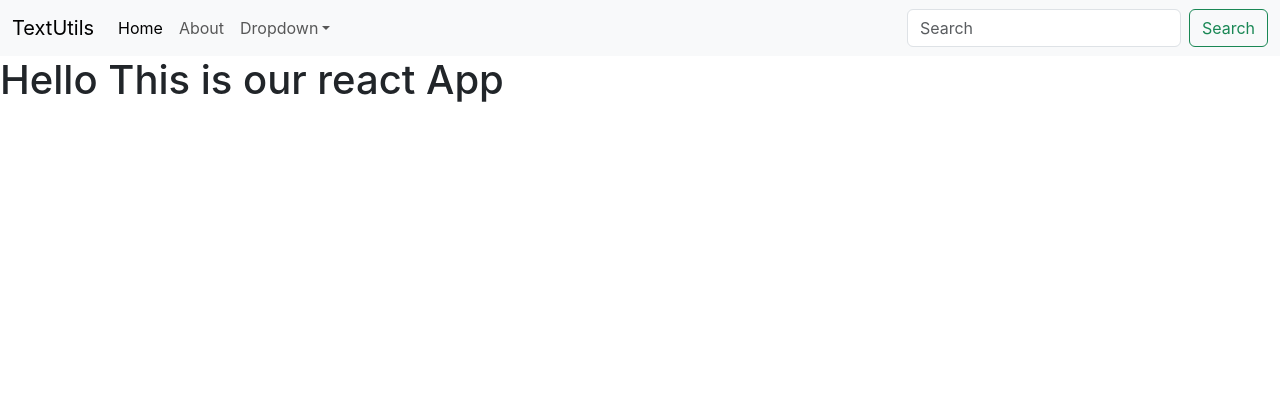
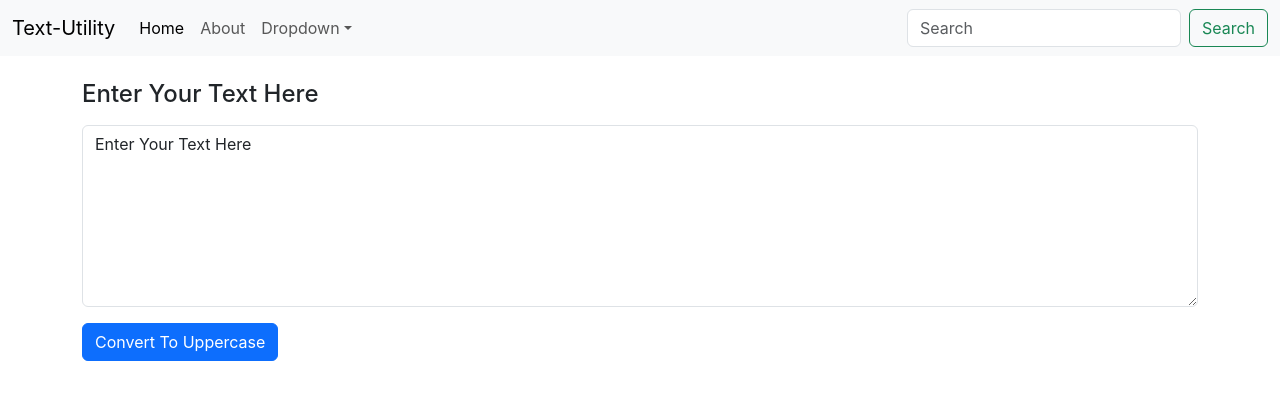
Before and after one commit to Aniket007code/textUtils, a React (Create React App) app in the folder textutils/: page / in a window 1280 px wide. Shown: the top 400 px of the page. Built offline with nearby package versions, Linux system fonts and the light colour scheme.

Commit message:
state ongoing

```diff
--- a/textutils/src/App.js
+++ b/textutils/src/App.js
@@ -1,47 +1,21 @@
 import logo from './logo.svg';
 import './App.css';
+import Navbar from './components/Navbar';
+import TextForm from './components/TextForm';
 
 function App() {
   return (
     <>
-      <nav className="navbar navbar-expand-lg bg-body-tertiary">
-        <div className="container-fluid">
-          <a className="navbar-brand" href="/">TextUtils</a>
-          <button className="navbar-toggler" type="button" data-bs-toggle="collapse" data-bs-target="#navbarSupportedContent" aria-controls="navbarSupportedContent" aria-expanded="false" aria-label="Toggle navigation">
-            <span className="navbar-toggler-icon"></span>
-          </button>
-          <div className="collapse navbar-collapse" id="navbarSupportedContent">
-            <ul className="navbar-nav me-auto mb-2 mb-lg-0">
-              <li className="nav-item">
-                <a className="nav-link active" aria-current="page" href="/">Home</a>
-              </li>
 
-              <li className="nav-item">
-                <a className="nav-link" href="/">About</a>
-              </li>
-              <li className="nav-item dropdown">
-                <a className="nav-link dropdown-toggle" href="/" role="button" data-bs-toggle="dropdown" aria-expanded="false">
-                  Dropdown
-                </a>
-                <ul className="dropdown-menu">
-                  <li><a className="dropdown-item" href="/">Action</a></li>
-                  <li><a className="dropdown-item" href="/">Another action</a></li>
-                  <li><hr className="dropdown-divider"/></li>
-                  <li><a className="dropdown-item" href="/">Something else here</a></li>
-                </ul>
-              </li>
-              {/* <li className="nav-item">
-                <a className="nav-link disabled">Disabled</a>
-              </li> */}
-            </ul>
-            <form className="d-flex" role="search">
-              <input className="form-control me-2" type="search" placeholder="Search" aria-label="Search"/>
-                <button className="btn btn-outline-success" type="submit">Search</button>
-            </form>
-          </div>
-        </div>
-      </nav>
-      <h1>Hello This is our react App</h1>
+      <Navbar title="Text-Utility" />
+      <br />
+      <div className="container">
+        <TextForm name = "Enter Your Text Here"/>
+
+      </div>
+
+
+      {/* <h1>Hello This is our react App</h1> */}
     </>
 
   );
--- a/textutils/src/components/Navbar.js
+++ b/textutils/src/components/Navbar.js
@@ -0,0 +1,55 @@
+import React from 'react'
+import PropTypes from 'prop-types';
+
+export default function Navbar(props) {
+    return (
+        <>
+            <nav className="navbar navbar-expand-lg bg-body-tertiary">
+                <div className="container-fluid">
+                    <a className="navbar-brand" href="/">{props.title}</a>
+                    <button className="navbar-toggler" type="button" data-bs-toggle="collapse" data-bs-target="#navbarSupportedContent" aria-controls="navbarSupportedContent" aria-expanded="false" aria-label="Toggle navigation">
+                        <span className="navbar-toggler-icon"></span>
+                    </button>
+                    <div className="collapse navbar-collapse" id="navbarSupportedContent">
+                        <ul className="navbar-nav me-auto mb-2 mb-lg-0">
+                            <li className="nav-item">
+                                <a className="nav-link active" aria-current="page" href="/">Home</a>
+                            </li>
+
+                            <li className="nav-item">
+                                <a className="nav-link" href="/">About</a>
+                            </li>
+                            <li className="nav-item dropdown">
+                                <a className="nav-link dropdown-toggle" href="/" role="button" data-bs-toggle="dropdown" aria-expanded="false">
+                                    Dropdown
+                                </a>
+                                <ul className="dropdown-menu">
+                                    <li><a className="dropdown-item" href="/">Action</a></li>
+                                    <li><a className="dropdown-item" href="/">Another action</a></li>
+                                    <li><hr className="dropdown-divider" /></li>
+                                    <li><a className="dropdown-item" href="/">Something else here</a></li>
+                                </ul>
+                            </li>
+                            {/* <li className="nav-item">
+                <a className="nav-link disabled">Disabled</a>
+              </li> */}
+                        </ul>
+                        <form className="d-flex" role="search">
+                            <input className="form-control me-2" type="search" placeholder="Search" aria-label="Search" />
+                            <button className="btn btn-outline-success" type="submit">Search</button>
+                        </form>
+                    </div>
+                </div>
+            </nav>
+        </>
+
+    )
+}
+
+Navbar.protoType = {
+    title : PropTypes.string.isRequired,
+}
+
+Navbar.defaultProps = {
+    title: 'Set title Here'
+  };
--- /dev/null
+++ b/textutils/src/components/TextForm.js
@@ -0,0 +1,26 @@
+import React,{useState}from 'react'
+
+export default function TextForm(props) {
+    const handleUpClick = ()=>{
+        console.log("Uppercase was clicked");
+        setText("apne clicked ko click kiya")
+    }
+
+    const handleOnChange = ()=>{
+        console.log("onchange was clicked");
+    }
+
+    const [text, setText] = useState("Enter Your Text Here");
+
+    return (
+        <>
+            <div className="mb-3">
+                <h4><label for="myBox" className="form-label">{props.name}</label></h4>
+
+                <textarea className="form-control" id="myBox" onChange={handleOnChange} value={text} rows="7" ></textarea>
+            </div>
+            <button type="button" onClick={handleUpClick} className="btn btn-primary">Convert To Uppercase</button>
+        </>
+
+    )
+}
```
